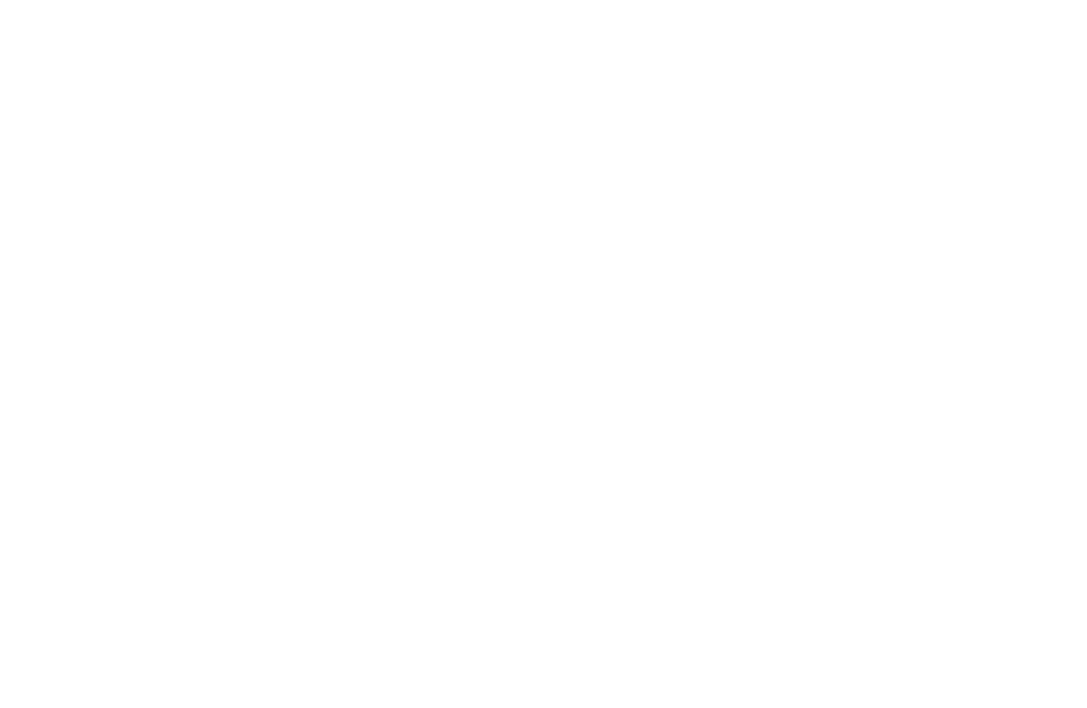
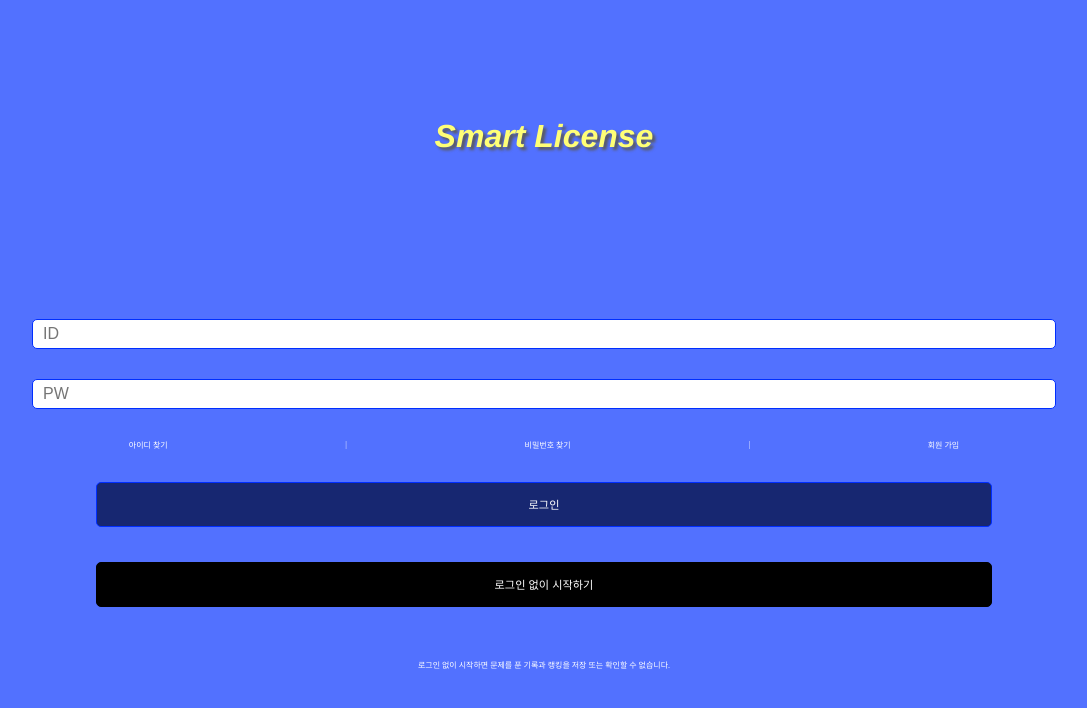
Before and after one commit to popcorn0125/SmartLicense, a Vue app: page /SmartLicenseLogin in a window 1280 px wide. Shown: the top 708 px of the page, without its empty margins (96-1183 px from the left). Built offline with nearby package versions, Linux system fonts and the light colour scheme.

Commit message:
240702 권지용 1차커밋

```diff
--- a/src/App.vue
+++ b/src/App.vue
@@ -71,7 +71,6 @@
     border: none;
     background-color: transparent;
     font-size: 1.3rem;
-    margin-left: 5px;
     cursor: pointer;
 }
 
@@ -89,7 +88,6 @@
     padding: 5px 10px;
     border: 1px solid #aaa;
     border-radius: 5px;
-    margin-left: 5px;
     font-size: 1.3rem;
 }
 
--- a/src/SignInUp/LoginPage.vue
+++ b/src/SignInUp/LoginPage.vue
@@ -1,6 +1,24 @@
 <template>
-  <div>
-
+  <div id="splash_screen">
+    <div class="header">
+      <h1 class="splash_logo">Smart License</h1>
+    </div>
+    <div class="id_pw">
+      <input type="text" class="Id" placeholder="ID">
+      <input type="password" class="Pw" placeholder="PW">
+    </div>
+    <div class="search_idpwsu">
+      <p>아이디 찾기</p>|
+      <p>비밀번호 찾기</p>|
+      <p>회원 가입</p>
+    </div>
+    <div class="bottom_btn">
+      <button class="navy_long_btn">로그인</button>
+      <button class="black_long_btn">로그인 없이 시작하기</button>
+    </div>
+    <div class="footer">
+      <p>로그인 없이 시작하면 문제를 푼 기록과 랭킹을 저장 또는 확인할 수 없습니다.</p>
+    </div>
   </div>
 </template>
 
@@ -11,5 +29,81 @@
 </script>
 
 <style scoped>
+@import "@/css/common.css";
 
+#splash_screen {
+  display: flex;
+  flex-direction: column; /* 세로 방향으로 요소들을 배치 */
+  justify-content: center;
+  align-items: center;
+  width: 100%;
+  height: 100vh;
+  background-color: #5271FF;
+  color: #fff;
+}
+
+.header {
+  height: 10%;
+  width: 100%;
+  display: flex;
+  justify-content: center;
+  align-items: center;
+  margin-bottom: 10%;
+}
+
+.id_pw {
+  height: 15%; /* 각 입력 필드가 차지하는 높이를 조정 */
+  width: 100%;
+  display: flex;
+  flex-direction: column; /* 입력 필드들을 세로로 배치 */
+  justify-content: space-around; /* 요소들 사이의 간격을 균등하게 분배 */
+  align-items: center;
+}
+.Id .Pw{
+  width: 70%;
+  margin: 0;
+}
+.id_pw > input{
+  border: solid 1px #002eff;
+  font-size: 1em;
+  width: 80%;
+}
+
+.input_row {
+  margin-bottom: 10px; /* 입력 필드 간의 간격 설정 */
+}
+
+.search_idpwsu {
+  height: 5%;
+  width: 80%;
+  display: flex;
+  justify-content: space-around;
+  align-items: center;
+  font-size: 0.5em;
+}
+.search_idpwsu p {
+  margin: 0 2em; /* 좌우 간격을 5px로 설정 */
+}
+
+.bottom_btn {
+  height: 20%;
+  width: 100%;
+  display: flex;
+  justify-content: space-around;
+  align-items: center;
+  flex-direction: column;
+}
+.navy_long_btn{
+  /* margin-bottom: 3%; */
+}
+
+.footer {
+  height: 10%;
+  width: 100%;
+  display: flex;
+  justify-content: center;
+  align-items: center;
+  text-align: center;
+  font-size: 0.5em;
+}
 </style>
--- a/src/components/SplashScreen.vue
+++ b/src/components/SplashScreen.vue
@@ -11,23 +11,12 @@
 </script>
 
 <style scoped>
-#splash_screen {
+@import "@/css/common.css";
+
+#splash_screen{
   display: flex;
-  width: 100%;
-  height: 100vh; /* 화면 전체 높이 */
-  background-color: #5271FF;
+  align-items: center;
   text-align: center;
-  align-items: center; /* 수직 중앙 정렬 */
-  justify-content: center; /* 수평 중앙 정렬 */
-}
-
-.splash_logo {
-  margin: 0;
-  text-align: center;
-  color: #ffff76; /* 글자 색상 설정 */
-  font-weight: 900;
-  font-style:italic;
-  font-family: "Inter-BlackItalic", Helvetica;
-  text-shadow: 3px 3px 3px #5b5b5b;
+  justify-content: center;
 }
 </style>
--- /dev/null
+++ b/src/css/common.css
@@ -0,0 +1,37 @@
+@charset "utf-8";
+
+#splash_screen {
+    width: 100%;
+    height: 100vh; /* 화면 전체 높이 */
+    background-color: #5271FF;
+}
+
+.splash_logo {
+    margin: 0;
+    text-align: center;
+    color: #ffff76; /* 글자 색상 설정 */
+    font-weight: 900;
+    font-style: italic;
+    font-family: "Inter-BlackItalic", Helvetica;
+    text-shadow: 3px 3px 3px #5b5b5b;
+}
+
+.black_long_btn{
+    height: 45px;
+    width: 70%;
+    border-radius: 5px;
+    border: 1px solid #000;
+    background-color: #000;
+    color: #fff;
+    font-size: 0.7em;
+}
+
+.navy_long_btn{
+    height: 45px;
+    width: 70%;
+    border-radius: 5px;
+    border: 1px solid #002EFF;
+    background-color: #172771;
+    color: #fff;
+    font-size: 0.7em;
+}
```
